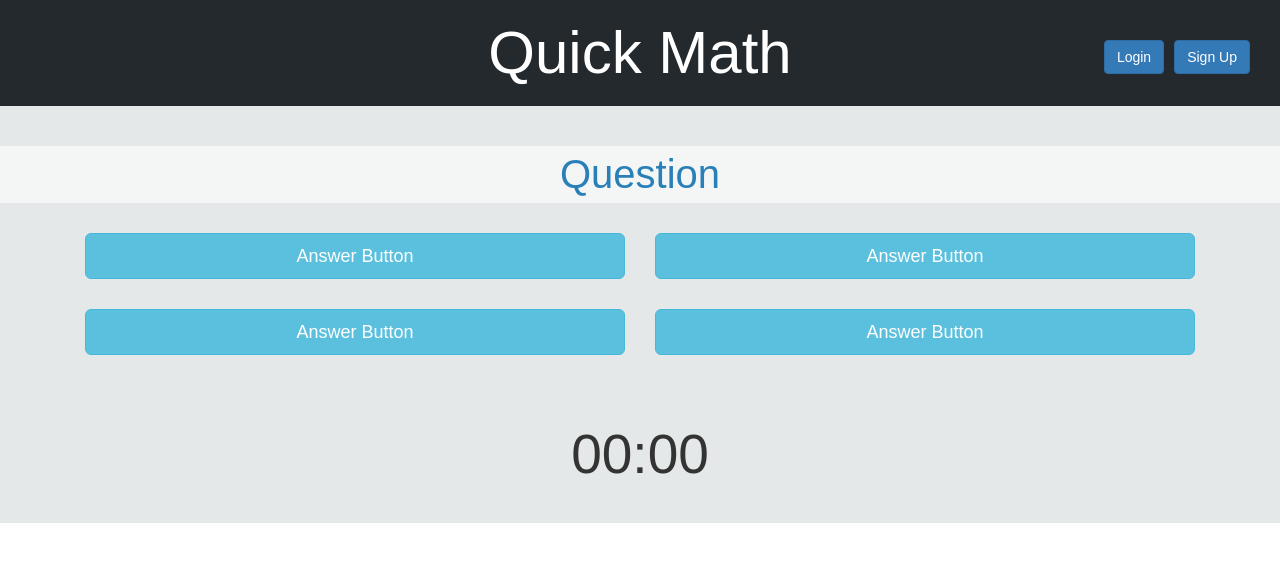
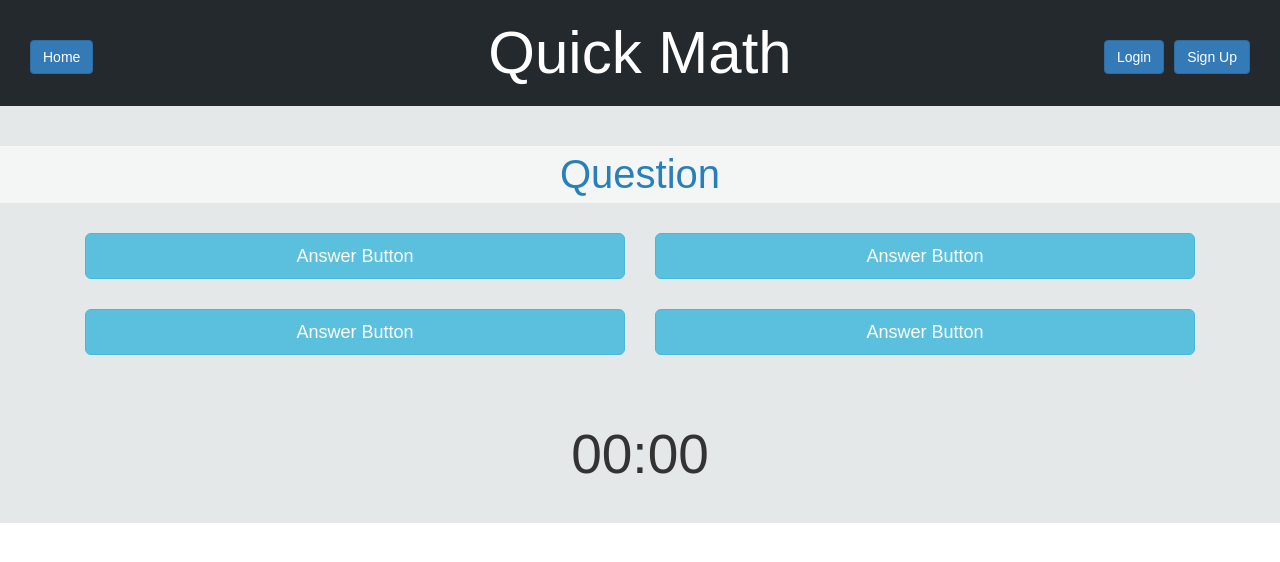
Before and after one commit to lintopher0315/Quick-Math, a React (Create React App) app: page / in a window 1280 px wide. Shown: the top 562 px of the page. Built offline with nearby package versions, Linux system fonts and the light colour scheme.

Commit message:
added home button

```diff
--- a/src/components/Header.js
+++ b/src/components/Header.js
@@ -15,8 +15,10 @@ class Header extends Component {
             <div className="head">
                 <Grid className="header" fluid = {true} style = {styles.div}>
 
-                    <Col xs={12} md={4}>
-
+                    <Col xs={12} md={4} style={{textAlign: 'left',}}>
+                        <Button bsStyle="primary">
+                            Home
+                        </Button>
                     </Col>
 
                     <Col xs={12} md={4}>
@@ -30,7 +32,7 @@ class Header extends Component {
                             </Button>
                         </Link>
                         <Link to='/signup'>
-                            <Button bsStyle="primary" style ={{marginLeft: 10,}}>
+                            <Button bsStyle="primary" style={{marginLeft: 10,}}>
                                 Sign Up
                             </Button>
                         </Link>
```
